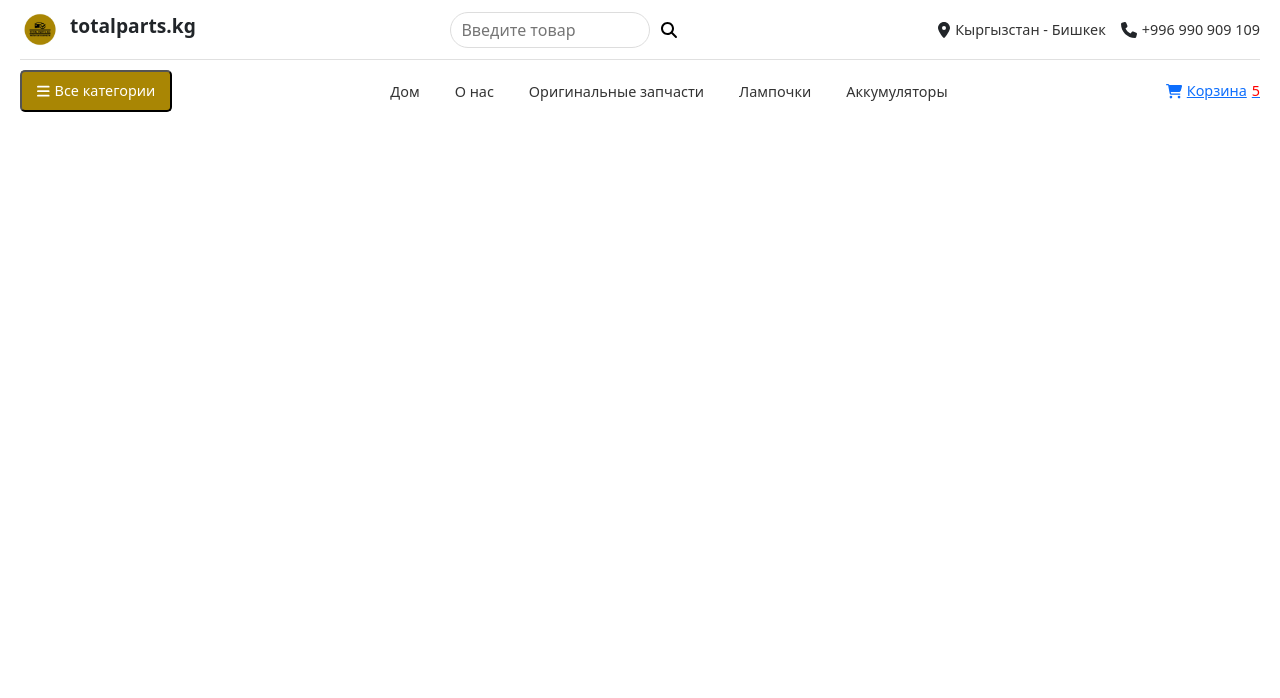
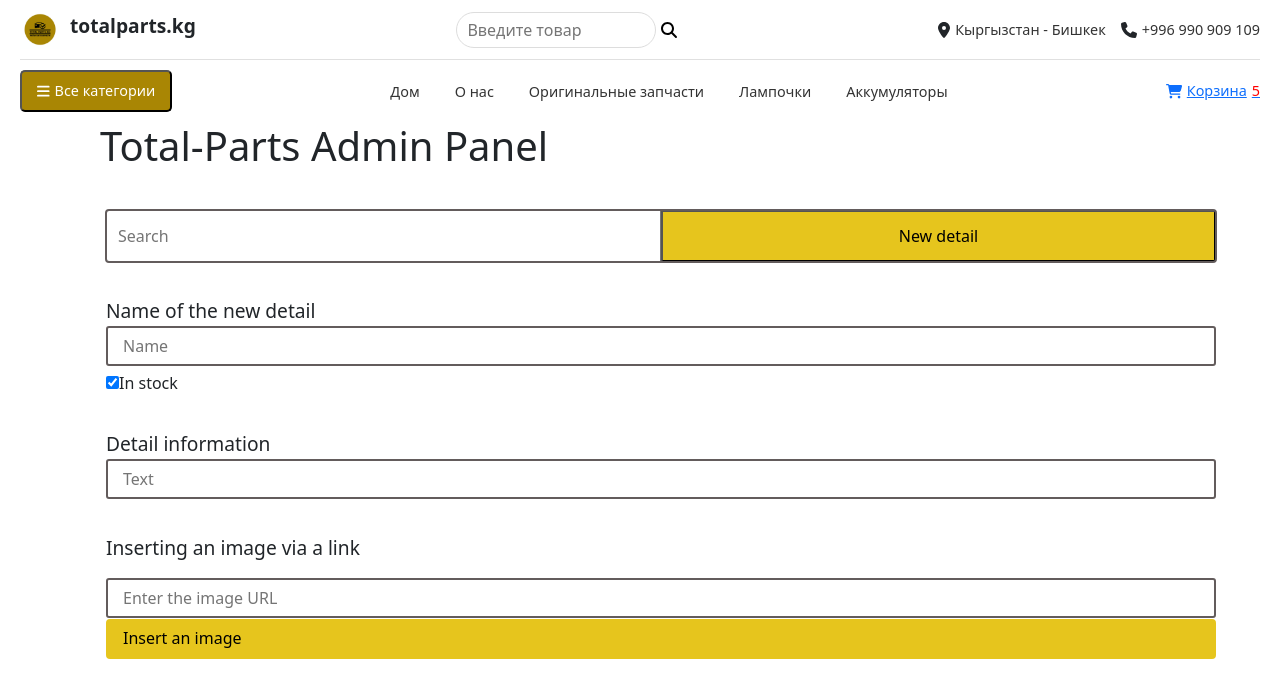
Before and after one commit to ulukbek200/TotalParts, a React (Create React App) app: page /admin in a window 1280 px wide. Shown: the top 698 px of the page. Built offline with nearby package versions, Linux system fonts and the light colour scheme; the HTML template or start-up script is replaced by a standard one.

Commit message:
Обновление проекта с новыми файлами и стилями

```diff
--- a/src/App.js
+++ b/src/App.js
@@ -7,6 +7,7 @@ import AboutPage from './pages/AboutPage'; // Страница "О нас"
 import OriginalPartsPage from './pages/OriginalPartsPage'; // Страница "Оригинальные запчасти"
 import BulbsPage from './pages/BulbsPage'; // Страница "Лампочки"
 import BatteriesPage from './pages/BatteriesPage'; // Страница "Аккумуляторы"
+import Admin from './pages/Admin.js';
 
 const App = () => {
     return (
@@ -18,6 +19,7 @@ const App = () => {
                 <Route path="/original-parts" element={<OriginalPartsPage />} />
                 <Route path="/bulbs" element={<BulbsPage />} />
                 <Route path="/batteries" element={<BatteriesPage />} />
+                <Route path="/admin" element={<Admin />} />
                 {/* Добавь другие маршруты для страниц товаров, контактов и т.д. */}
             </Routes>
         </Router>
--- /dev/null
+++ b/src/pages/Admin.js
@@ -0,0 +1,81 @@
+import '../styles/Admin.css'; // Импорт стилей для административной панели
+import React, { useState } from 'react'; // Импорт React и хука useState для управления состоянием
+
+// Компонент Admin для административной панели
+function Admin() {
+    const [imageUrl, setImageUrl] = useState(''); // Состояние для хранения URL изображения
+    const [errorMessage, setErrorMessage] = useState(''); // Состояние для хранения сообщения об ошибке
+    const [productAvailable, setProductAvailable] = useState(true); // Состояние для чекбокса наличия продукта
+
+    // Функция для вставки изображения по URL
+    const insertImage = () => {
+        if (imageUrl) {
+            setErrorMessage(''); // Очистка сообщения об ошибке, если URL корректен
+        } else {
+            setErrorMessage('Please enter the correct URL of the image.'); // Сообщение об ошибке, если URL не введен
+        }
+    };
+
+    // Функция для переключения состояния наличия продукта
+    const toggleStatus = () => {
+        setProductAvailable(!productAvailable); // Переключение состояния наличия
+    };
+
+    return (
+        <div>
+            <h1 className='adminName'>Total-Parts Admin Panel</h1>
+
+            {/* Ввод и добавление новой детали */}
+            <div className='introduction'>
+                <input className='search' type="search" placeholder='Search' />
+                <button className='new_title'>New detail</button>
+            </div>
+
+            <div>
+                <label className='title_article'>Name of the new detail</label>
+                <input className='name' type="text" placeholder='Name' />
+            </div>
+
+            {/* Статус наличия продукта */}
+            <div className="product">
+                <label className="status-label">
+                    <input
+                        type="checkbox"
+                        className="status-checkbox"
+                        onChange={toggleStatus}
+                        checked={productAvailable}
+                    />
+                    <span className="status-text">
+                        {productAvailable ? 'In stock' : 'Out of stock'}
+                    </span>
+                </label>
+            </div>
+
+            <div>
+                <label className='title_article'>Detail information</label>
+                <input className='name' type="text" placeholder='Text' />
+            </div>
+
+            {/* Вставка изображения через ссылку */}
+            <div className="adminImage">
+                <p className='title_article'>Inserting an image via a link</p>
+                <input
+                    className='name'
+                    type="text"
+                    placeholder="Enter the image URL"
+                    value={imageUrl}
+                    onChange={(e) => setImageUrl(e.target.value)}
+                />
+                <button className='trOne' onClick={insertImage}>
+                    <p className='trOneText'>Insert an image</p>
+                </button>
+                <div className='instImage'>
+                    {imageUrl && <img src={imageUrl} alt="Your image will be here" style={{ maxWidth: '100%', height: 'auto' }} />}
+                    {errorMessage && <p className="error">{errorMessage}</p>}
+                </div>
+            </div>
+        </div>
+    );
+}
+
+export default Admin; // Экспорт компонента Admin
--- /dev/null
+++ b/src/styles/Admin.css
@@ -0,0 +1,215 @@
+/* Сброс всех стандартных отступов и добавление box-sizing */
+* {
+    margin: 0;
+    padding: 0;
+    box-sizing: border-box;
+}
+
+/* Основные стили для заголовка административной панели */
+.adminName {
+    margin-left: 100px;
+}
+
+/* Стили для поля поиска */
+.search {
+    width: 555px;
+    padding: 10px;
+}
+
+/* Контейнер для ввода данных и кнопки добавления детали */
+.introduction {
+    justify-content: center;
+    display: flex;
+    margin-left: 106px;
+    margin-top: 40px;
+    width: 1110px;
+    outline: auto;
+    outline-color: rgb(99, 92, 92);
+}
+
+/* Кнопка для добавления новой детали */
+.new_title {
+    padding: 12px 12px;
+    width: 555px;
+    background-color: rgb(230, 197, 29);
+    cursor: pointer;
+}
+
+/* Эффект наведения для кнопки добавления новой детали */
+.new_title:hover {
+    box-shadow: 0 12px 16px 0 rgba(0,0,0,0.24), 0 17px 50px 0 rgba(0,0,0,0.19);
+}
+
+/* Стили для категории продукта (если требуется) */
+.category {
+    width: 370px;
+    cursor: pointer;
+}
+
+/* Заголовки статей и полей */
+.title_article {
+    margin-top: 35px;
+    margin-left: 106px;
+    font-size: larger;
+    font-weight: 500;
+    cursor: default;
+}
+
+/* Стили для полей ввода */
+.name {
+    display: flex;
+    margin-left: 106px;
+    height: 40px;
+    width: 1110px;
+    outline: auto;
+    outline-color: rgb(99, 92, 92);
+    padding: 15px;
+}
+
+/* Дополнительные стили для других элементов (можно удалить, если не нужно) */
+.one {
+    display: flex;
+    margin-left: 106px;
+    height: 40px;
+    width: 36px;
+    outline: auto;
+    margin-top: 50px;
+    font-weight: 700;
+    outline-color: rgb(99, 92, 92);
+}
+
+/* Стиль для текста рядом с числом */
+.num {
+    margin-top: 8px;
+    margin-left: 13px;
+    cursor: default;
+}
+
+/* Стили для текстовых полей */
+.text {
+    display: flex;
+    margin-left: 106px;
+    height: 40px;
+    width: 1038px;
+    outline: auto;
+    margin-top: -40px;
+    margin-left: 142px;
+    outline-color: rgb(99, 92, 92);
+    padding: 15px;
+}
+
+/* Контейнер для продукта */
+.product {
+    margin-left: 106px;
+    margin-top: 5px;
+}
+
+/* Кнопка закрытия (если требуется) */
+.close {
+    display: flex;
+    margin-left: 1178px;
+    height: 40px;
+    width: 36px;
+    outline: auto;
+    margin-top: -40px;
+    outline-color: rgb(230, 197, 29);
+    cursor: pointer;
+}
+
+/* Стиль для текста внутри кнопки закрытия */
+.close--two {
+    color: rgb(230, 197, 29);
+    font-weight: 700;
+    margin-top: 6px;
+    margin-left: 6px;
+}
+
+/* Эффект наведения для кнопки закрытия */
+.close:hover {
+    box-shadow: 0 12px 16px 0 rgba(0,0,0,0.24), 0 17px 50px 0 rgba(0,0,0,0.19);
+}
+
+/* Кнопка для вставки изображения */
+.trOne {
+    display: flex;
+    margin-left: 106px;
+    margin-top: 1px;
+    height: 40px;
+    background-color: rgb(230, 197, 29);
+    width: 1110px;
+    outline: auto;
+    outline-color: rgb(230, 197, 29);
+    cursor: pointer;
+}
+
+/* Эффект наведения для кнопки вставки изображения */
+.trOne:hover {
+    box-shadow: 0 12px 16px 0 rgba(0,0,0,0.24), 0 17px 50px 0 rgba(0,0,0,0.19);
+}
+
+/* Текст внутри кнопки вставки изображения */
+.trOneText {
+    margin-top: 5px;
+    margin-left: 15px;
+}
+
+/* Стили для сообщения об ошибке */
+.error {
+    margin-top: 10px;
+    color: red;
+}
+
+/* Контейнер для изображения */
+.instImage {
+    width: 200px;
+    height: auto;
+    margin-left: 106px;
+    margin-top: 5px;
+}
+
+/* Кнопка для дополнительных действий (например, добавления) */
+.tr {
+    display: flex;
+    margin-left: 106px;
+    margin-top: 1px;
+    height: 40px;
+    background-color: rgb(230, 197, 29);
+    width: 1110px;
+    outline: auto;
+    border: none;
+    outline-color: rgb(230, 197, 29);
+    cursor: pointer;
+    margin-bottom: 100px;
+}
+
+/* Эффект наведения для дополнительных кнопок */
+.tr:hover {
+    box-shadow: 0 12px 16px 0 rgba(0,0,0,0.24), 0 17px 50px 0 rgba(0,0,0,0.19);
+}
+
+/* Стили для значка плюса (если требуется) */
+.plus {
+    color: black;
+    margin-top: 9px;
+    margin-left: 555px;
+    }
+
+    /* Заголовок для хештегов (если требуется) */
+    .hashtag {
+        margin-top: 35px;
+        margin-left: 106px;
+        font-size: larger;
+        font-weight: 500;
+        cursor: default;
+    }
+
+    /* Поля для ввода хештегов */
+    .hashtag_input {
+        display: flex;
+        margin-left: 106px;
+        height: 40px;
+        width: 1110px;
+        outline: auto;
+        outline-color: rgb(99, 92, 92);
+        padding: 15px;
+    }
```
